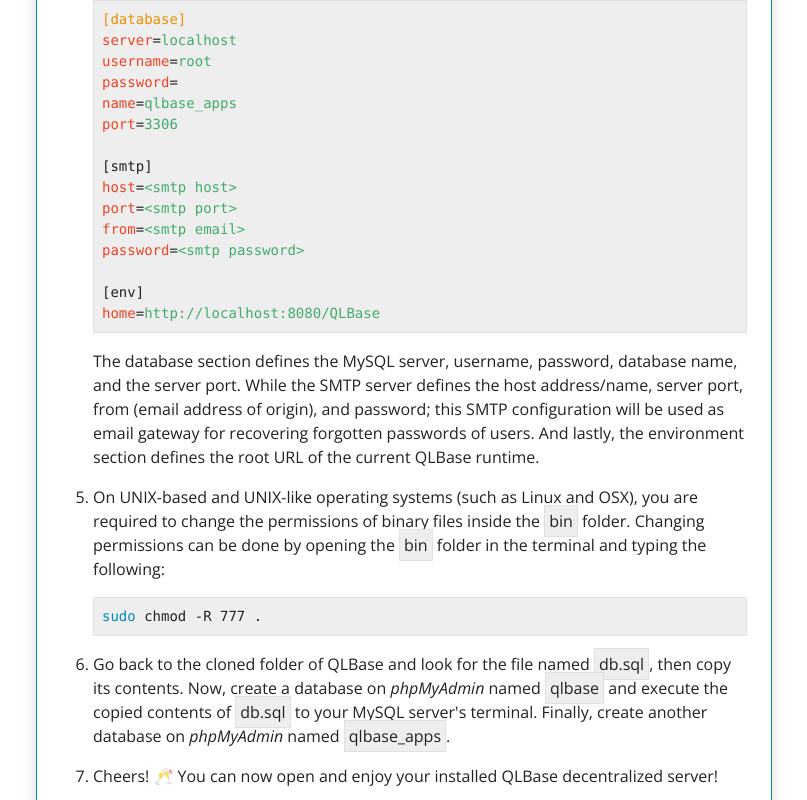
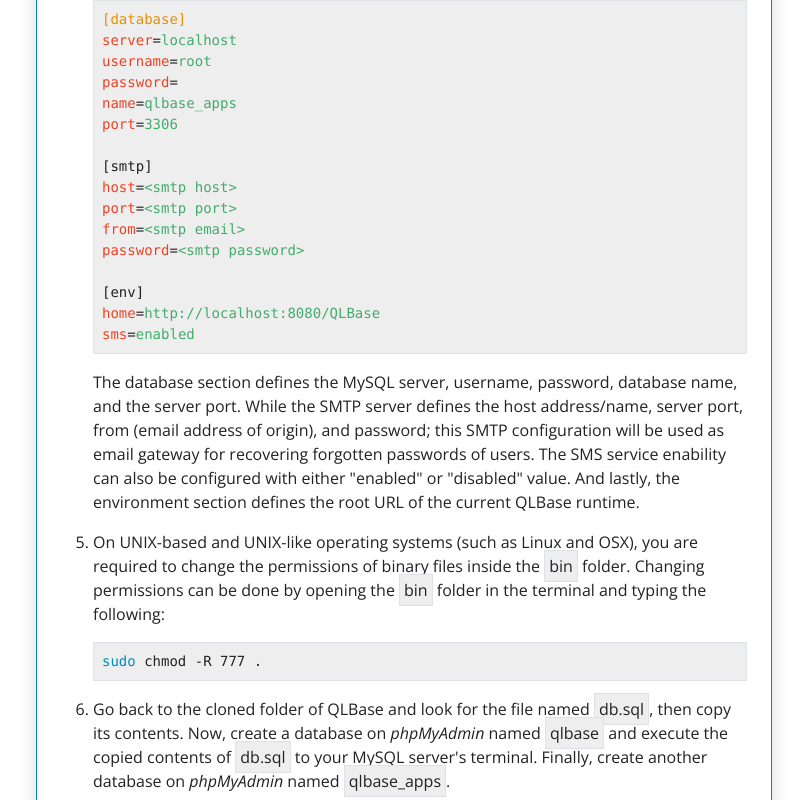
Before and after one commit to nthnn/QLBase, a Vue app in the folder documentations/: page /deployment in a window 1280 px wide. Shown: the part 1915-2715 px from the top of the page, without its empty margins (426-1233 px from the left). Built offline with nearby package versions, Linux system fonts and the light colour scheme.

Commit message:
SMS enability from bin/config.ini on documentation pages.

```diff
--- a/documentations/src/views/Deployment.vue
+++ b/documentations/src/views/Deployment.vue
@@ -91,8 +91,9 @@
 <span class="text-danger">password</span>&#61;<span class="text-success">&lt;smtp password&gt;</span>
 
 [env]
-<span class="text-danger">home</span>=<span class="text-success">http://localhost:8080/QLBase</span></pre>
-            <p>The database section defines the MySQL server, username, password, database name, and the server port. While the SMTP server defines the host address/name, server port, from (email address of origin), and password; this SMTP configuration will be used as email gateway for recovering forgotten passwords of users. And lastly, the environment section defines the root URL of the current QLBase runtime.</p>
+<span class="text-danger">home</span>=<span class="text-success">http://localhost:8080/QLBase</span>
+<span class="text-danger">sms</span>=<span class="text-success">enabled</span></pre>
+            <p>The database section defines the MySQL server, username, password, database name, and the server port. While the SMTP server defines the host address/name, server port, from (email address of origin), and password; this SMTP configuration will be used as email gateway for recovering forgotten passwords of users. The SMS service enability can also be configured with either "enabled" or "disabled" value. And lastly, the environment section defines the root URL of the current QLBase runtime.</p>
         </li>
         <li>
             <p>On UNIX-based and UNIX-like operating systems (such as Linux and OSX), you are required to change the permissions of binary files inside the <span class="bg-secondary border-gray border rounded p-1 d-inline">bin</span> folder. Changing permissions can be done by opening the <span class="bg-secondary border-gray border rounded p-1 d-inline">bin</span> folder in the terminal and typing the following:</p>
```
